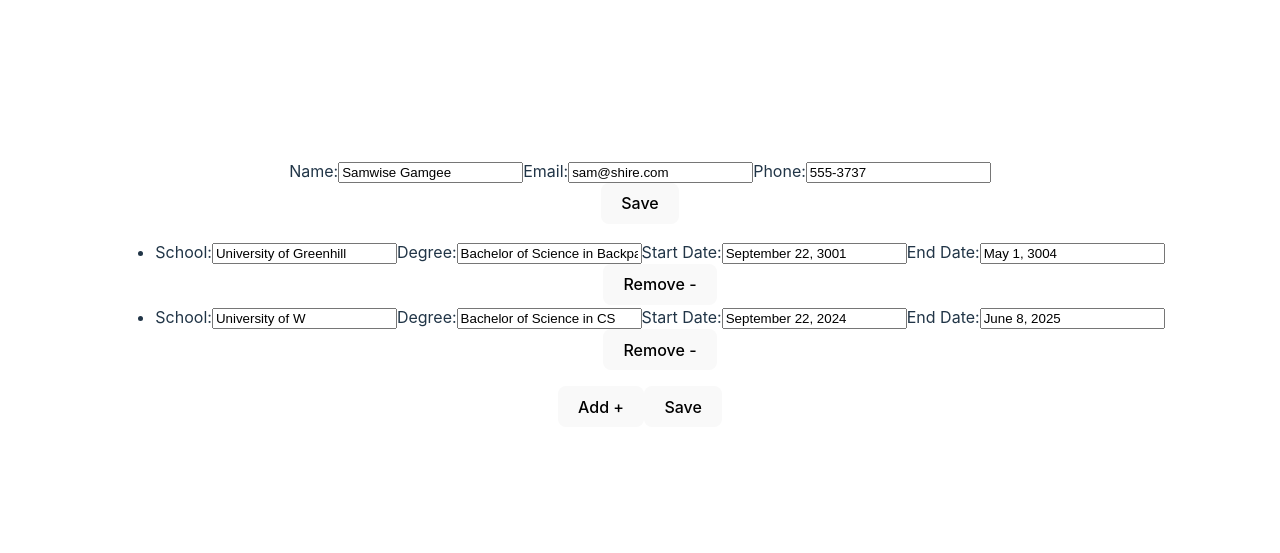
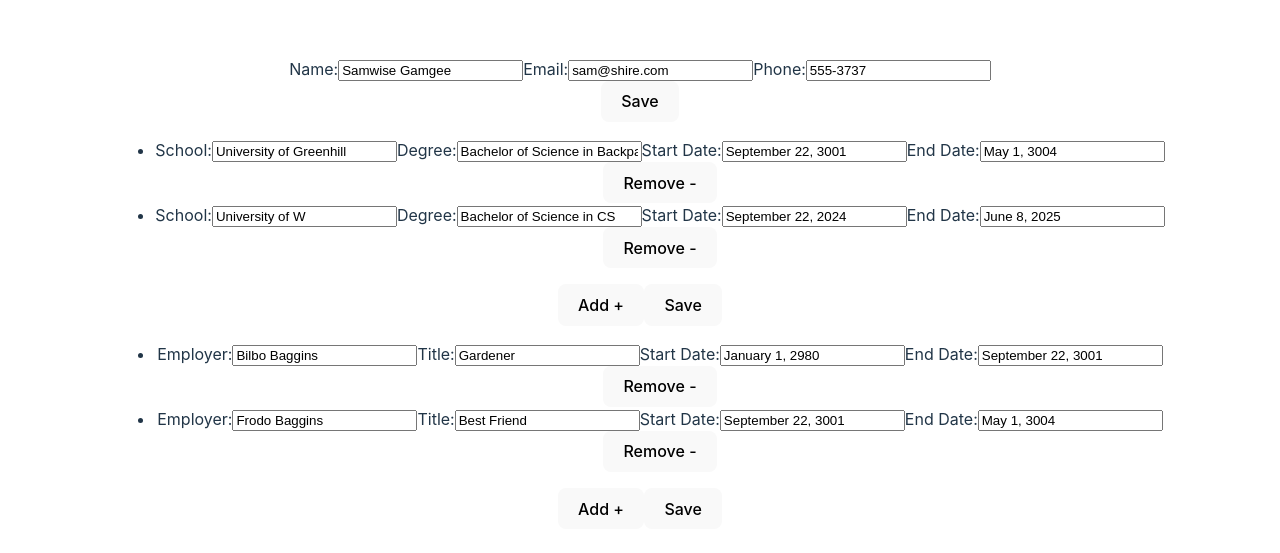
Before and after one commit to mononoken/cv-application, a React (Vite) app: page / in a window 1280 px wide. Shown: the part 107-660 px from the top of the page. Built offline with nearby package versions, Linux system fonts and the light colour scheme.

Commit message:
Add experience items

```diff
--- a/src/App.jsx
+++ b/src/App.jsx
@@ -1,5 +1,6 @@
 import { PersonItem } from "./components/Person/PersonItem";
 import { EducationItems } from "./components/Education/EducationItem";
+import { ExperienceItems } from "./components/Experience/ExperienceItem";
 import "./App.css";
 
 function App() {
@@ -7,7 +8,7 @@ function App() {
     <>
       <PersonItem />
       <EducationItems />
-      {/* <SchoolItem /> */}
+      <ExperienceItems />
     </>
   );
 }
--- /dev/null
+++ b/src/components/Experience/Experience.jsx
@@ -0,0 +1,11 @@
+import { v4 as uuidv4 } from "uuid";
+
+export class Experience {
+  constructor(title = "", employer = "", startDate = "", endDate = "") {
+    this.id = uuidv4();
+    this.title = title;
+    this.employer = employer;
+    this.startDate = startDate;
+    this.endDate = endDate;
+  }
+}
--- /dev/null
+++ b/src/components/Experience/ExperienceItem.jsx
@@ -0,0 +1,137 @@
+import { useState } from "react";
+import { Experience } from "./Experience";
+
+export function ExperienceItems() {
+  const [experiences, setExperiences] = useState([
+    new Experience(
+      "Gardener",
+      "Bilbo Baggins",
+      "January 1, 2980",
+      "September 22, 3001",
+    ),
+    new Experience(
+      "Best Friend",
+      "Frodo Baggins",
+      "September 22, 3001",
+      "May 1, 3004",
+    ),
+  ]);
+
+  const [editable, setEditable] = useState(true);
+
+  const toggleEditable = () => {
+    setEditable((prevEditable) => !prevEditable);
+  };
+
+  return (
+    <div>
+      <ul id="experience-forms">
+        {experiences.map((experience) =>
+          editable ? (
+            <li key={experience.id}>
+              <ExperienceForm
+                experience={experience}
+                setExperiences={setExperiences}
+              />
+              <RemoveItemButton
+                experience={experience}
+                experiences={experiences}
+                setExperiences={setExperiences}
+              />
+            </li>
+          ) : (
+            <li key={experience.id}>
+              <ExperienceView experience={experience} />
+              <RemoveItemButton
+                experience={experience}
+                experiences={experiences}
+                setExperiences={setExperiences}
+              />
+            </li>
+          ),
+        )}
+      </ul>
+      <AddFormButton
+        experiences={experiences}
+        setExperiences={setExperiences}
+      />
+      <button onClick={toggleEditable}>{editable ? "Save" : "Edit"}</button>
+    </div>
+  );
+}
+
+function ExperienceForm({ experience, setExperiences }) {
+  const handleChange = (e) => {
+    const { name, value } = e.target;
+    setExperiences((prevExperiences) => {
+      return prevExperiences.map((exp) =>
+        exp.id === experience.id ? { ...exp, [name]: value } : exp,
+      );
+    });
+  };
+
+  return (
+    <form>
+      <label htmlFor={`employer-${experience.id}`}>Employer:</label>
+      <input
+        type="text"
+        id={`employer-${experience.id}`}
+        name="employer"
+        value={experience.employer || ""}
+        onChange={handleChange}
+      />
+      <label htmlFor={`title-${experience.id}`}>Title:</label>
+      <input
+        type="text"
+        id={`title-${experience.id}`}
+        name="title"
+        value={experience.title || ""}
+        onChange={handleChange}
+      />
+      <label htmlFor={`startDate-${experience.id}`}>Start Date:</label>
+      <input
+        type="text"
+        id={`startDate-${experience.id}`}
+        name="startDate"
+        value={experience.startDate || ""}
+        onChange={handleChange}
+      />
+      <label htmlFor={`endDate-${experience.id}`}>End Date:</label>
+      <input
+        type="text"
+        id={`endDate-${experience.id}`}
+        name="endDate"
+        value={experience.endDate || ""}
+        onChange={handleChange}
+      />
+    </form>
+  );
+}
+
+function AddFormButton({ experiences, setExperiences }) {
+  const addForm = () => {
+    const newExperience = new Experience("", "", "", "");
+    setExperiences([...experiences, newExperience]);
+  };
+
+  return <button onClick={addForm}>Add +</button>;
+}
+
+function RemoveItemButton({ experience, experiences, setExperiences }) {
+  const removeItem = () => {
+    setExperiences([...experiences].filter((exp) => exp !== experience));
+  };
+
+  return <button onClick={removeItem}>Remove -</button>;
+}
+
+function ExperienceView({ experience }) {
+  return (
+    <>
+      <h2>{experience.employer}</h2>
+      <div>{experience.title}</div>
+      <div>{experience.startDate}</div>
+      <div>{experience.endDate}</div>
+    </>
+  );
+}
```
